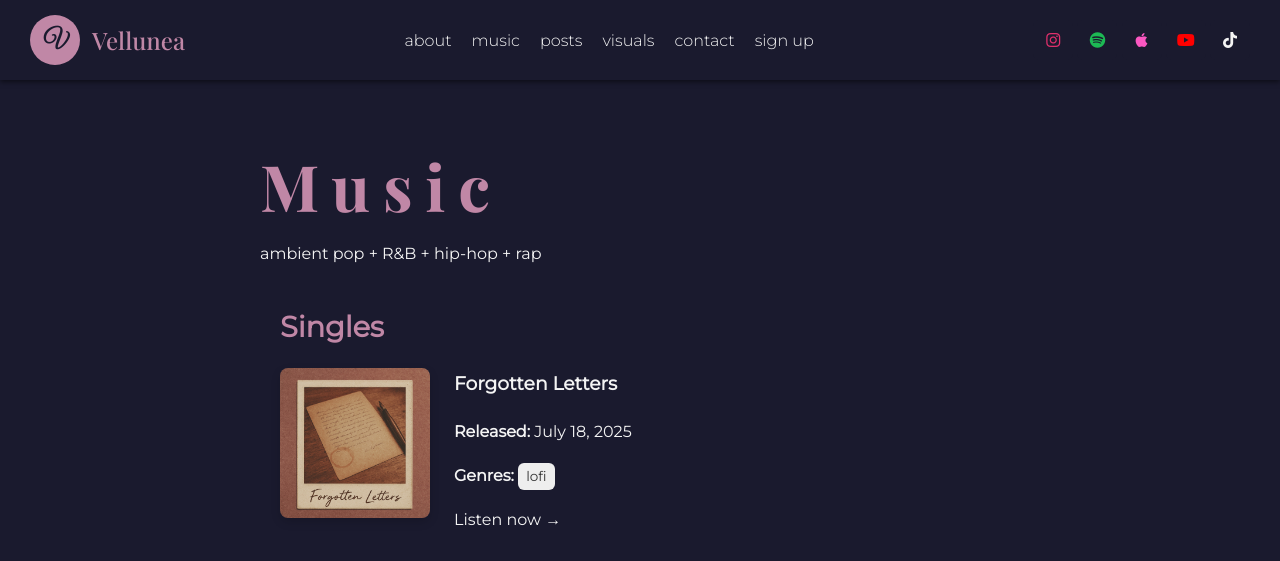
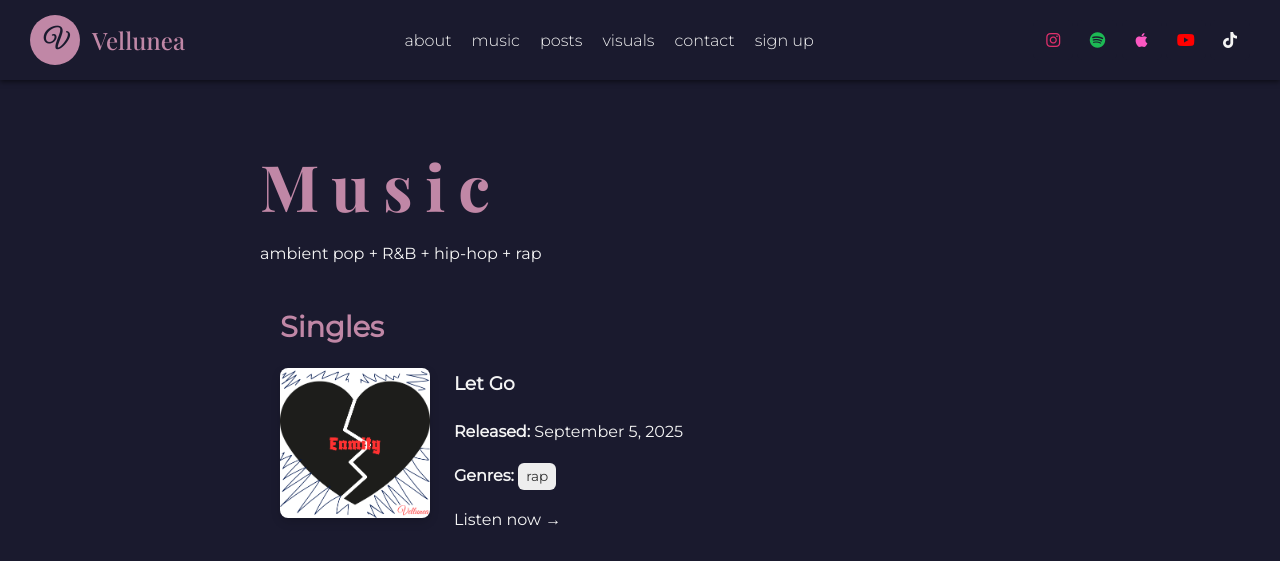
Before and after one commit to kumikohello/vellunea, a Jekyll site: the page built from music/index.md, in a window 1280 px wide and 1313 px high. Shown: the top 561 px of the window. Built offline with Jekyll 4.4.1, drawn with Linux system fonts in a browser that asks for light colours; some of the changed text lies outside the part shown; grey boxes are pictures that could not be loaded.

Commit message:
added enmity

```diff
--- a/music/index.md
+++ b/music/index.md
@@ -28,22 +28,32 @@ title: Music
   <h2>Singles</h2>
 
   <div class="single">
-    <img src="images/forgotten_letters_2.JPG" alt="Forgotten Letters" style="width: 150px; border-radius: 8px;">
+    <img src="images/enmity.PNG" alt="enmity" style="width: 150px; border-radius: 8px;">
+    <div>
+      <h3>Let Go</h3>
+      <p><strong>Released:</strong> September 5, 2025</p>
+      <p><strong>Genres:</strong> <span class="tag">rap</span></p>
+      <p><a href="https://open.spotify.com/track/0TNH8U7Z0zwex0iMmBtqiS?si=c1484658b646463d" target="_blank" class="pulse-hover">Listen now &rarr;</a></p>
+    </div>
+  </div>
+
+  <div class="single">
+    <img src="images/Let_Go_2.PNG" alt="let go" style="width: 150px; border-radius: 8px;">
+    <div>
+      <h3>Let Go</h3>
+      <p><strong>Released:</strong> July 18, 2025</p>
+      <p><strong>Genres:</strong> <span class="tag">ambient pop</span></p>
+      <p><a href="https://open.spotify.com/track/6DnbfBqt9Tsmf7J8Ad7uiN?si=7ec4bfafdd0a4bd0" target="_blank" class="pulse-hover">Listen now &rarr;</a></p>
+    </div>
+  </div>
+
+  <div class="single">
+    <img src="images/forgotten_letters_2.JPG" alt="forgotten letters" style="width: 150px; border-radius: 8px;">
     <div>
       <h3>Forgotten Letters</h3>
       <p><strong>Released:</strong> July 18, 2025</p>
       <p><strong>Genres:</strong> <span class="tag">lofi</span></p>
       <p><a href="https://open.spotify.com/track/2LqwvrAYdjHzf1lg8DbTGP?si=47295668583f4cbf" target="_blank" class="pulse-hover">Listen now &rarr;</a></p>
-    </div>
-  </div>
-
-  <div class="single">
-    <img src="images/Let_Go_2.PNG" alt="Let Go" style="width: 150px; border-radius: 8px;">
-    <div>
-      <h3>Let Go</h3>
-      <p><strong>Released:</strong> July 18, 2025</p>
-      <span class="tag">ambient pop</span></p>
-      <p><a href="https://open.spotify.com/track/6DnbfBqt9Tsmf7J8Ad7uiN?si=7ec4bfafdd0a4bd0" target="_blank" class="pulse-hover">Listen now &rarr;</a></p>
     </div>
   </div>
 
```
Also changed, not shown: music/images/enmity.PNG (added), 1 other file.
